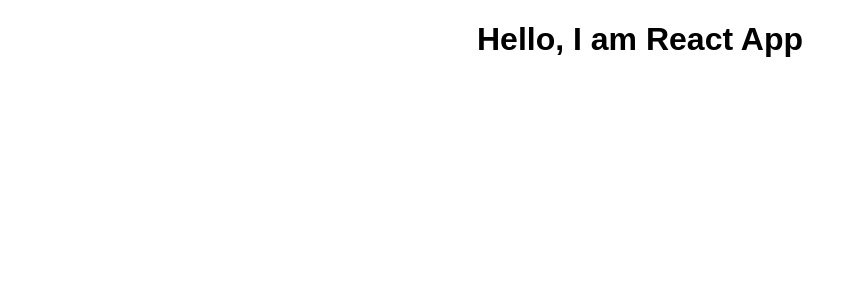
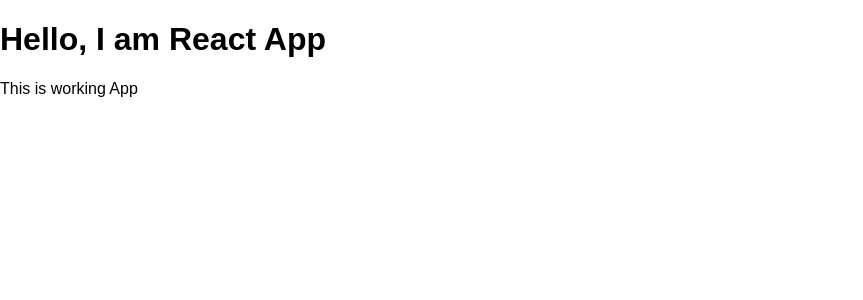
Before and after one commit to moulayja/React-Complete-Guide, a React (Create React App) app: page / in a window 1280 px wide. Shown: the top 300 px of the page, without its empty margins (0-863 px from the left). Built offline with nearby package versions, Linux system fonts and the light colour scheme.

Commit message:
Testing the App

```diff
--- a/src/App.js
+++ b/src/App.js
@@ -1,12 +1,14 @@
-import React, { Component } from 'react';
+import React, { Component, Fragment } from 'react';
 import './App.css';
 
 class App extends Component {
   render() {
     return (
-      <div className="App">
+      <Fragment className="App">
         <h1>Hello, I am React App</h1>
-      </div>
+        <p>This is working App</p>
+      </Fragment>
+
     );
   }
 }
```
